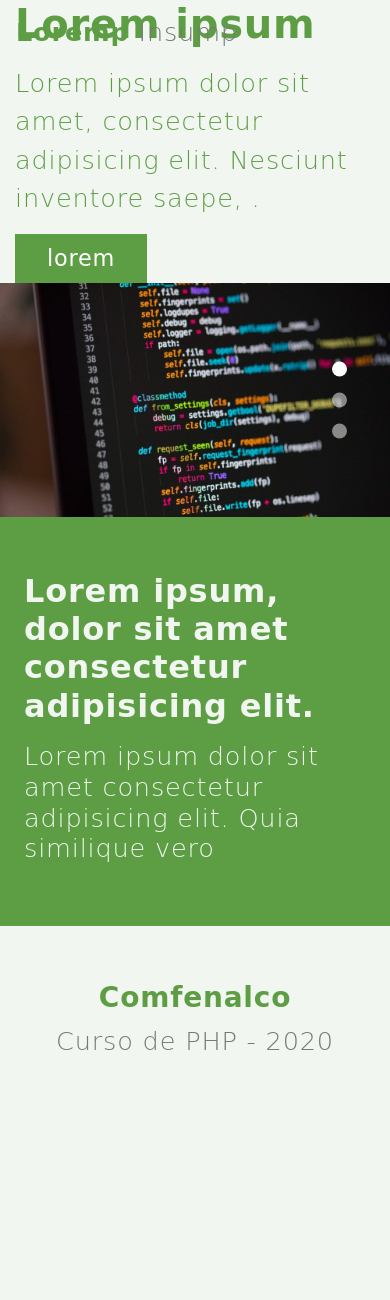
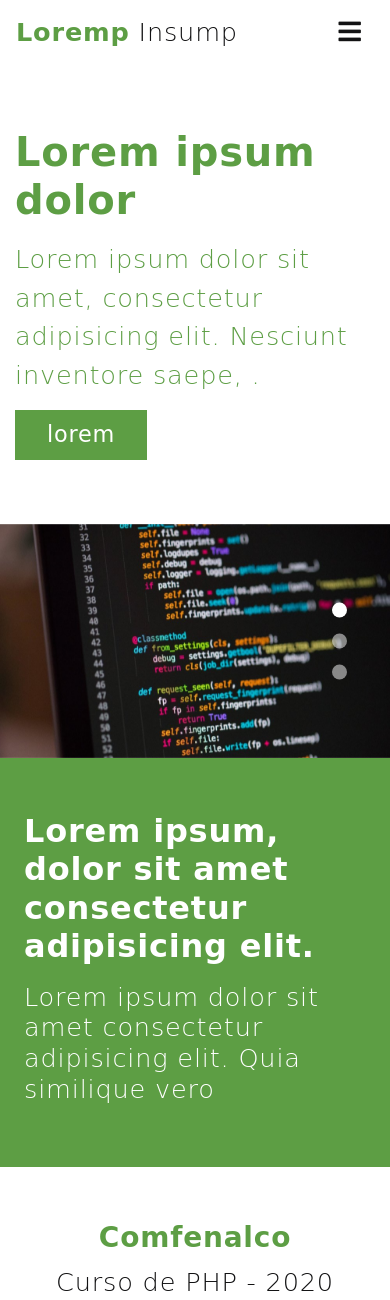
Before and after one commit to lmblanco/DiplomadoPHP, a PHP site: page / in a window 390 px wide. Shown: the top 1300 px of the page. Before the commit the page ends 1050 px from the top, so only its background shows below. Run offline with PHP 8.4, Linux system fonts and the light colour scheme; data that the repository does not hold is empty; some libraries are stand-ins or nearby versions; some web fonts are replaced.

Commit message:
proyecto

```diff
--- a/Proyecto_Final_Curso_PHP_10_12_2020/css/style.css
+++ b/Proyecto_Final_Curso_PHP_10_12_2020/css/style.css
@@ -1,7 +1,7 @@
 :root{
     --color-green: #5d9e44;
-    --color-white: #f1f6f1;
-    --color-grey: #767879;
+    --color-white: #ffffff;
+    --color-grey: #121213;
 }
 
 
@@ -46,7 +46,7 @@ h1, h2, h3{
 }
 
 .btn-primary{
-    background-color: var(--color-green) !important;
+    background-color: var(--color-green) ;
     border: 0;
     border-radius: 0;
     font-size: 1.4rem;
@@ -86,3 +86,22 @@ h1, h2, h3{
 .text-white-50{
     color: rgba(255, 255, 255, .5) !important;
 }
+
+@media (min-width: 992px) and (max-width: 1200px){
+    h1{
+        font-size: 2rem;
+    }
+    .lead, .btn-primary{
+        font-size: 1.2rem;
+    }
+}
+
+@media (max-width: 991px){
+    .navbar{
+        position: sticky;
+    }
+
+    .hero-content{
+        padding: 4rem 0;
+    }
+}
--- a/Proyecto_Final_Curso_PHP_10_12_2020/index.html
+++ b/Proyecto_Final_Curso_PHP_10_12_2020/index.html
@@ -5,35 +5,29 @@
 <!doctype html>
 <html lang="sp">
   <head>
-
     <!-- Metas Requeridos -->
     <meta charset="utf-8">
     <meta name="viewport" content="width=device-width, initial-scale=1, shrink-to-fit=no">
-
-
     <!-- Bootstrap CSS -->
     <link rel="stylesheet" href="https://maxcdn.bootstrapcdn.com/bootstrap/4.0.0/css/bootstrap.min.css" integrity="sha384-Gn5384xqQ1aoWXA+058RXPxPg6fy4IWvTNh0E263XmFcJlSAwiGgFAW/dAiS6JXm" crossorigin="anonymous">
-
     <!-- Mis Tipografias -->
     <link rel="preconnect" href="https://fonts.gstatic.com">
     <link href="https://fonts.googleapis.com/css2?family=Baloo+Chettan+2:wght@400;500&display=swap" rel="stylesheet">
-
     <!-- Mis Estilos -->
     <link rel="stylesheet" href="css/style.css">
-
-    <title>Proyecto Final</title>
+    <!-- Mis Iconos -->
+    <link rel="stylesheet" href="https://cdnjs.cloudflare.com/ajax/libs/font-awesome/5.15.1/css/all.min.css" integrity="sha512-+4zCK9k+qNFUR5X+cKL9EIR+ZOhtIloNl9GIKS57V1MyNsYpYcUrUeQc9vNfzsWfV28IaLL3i96P9sdNyeRssA==" crossorigin="anonymous" />
+    <!-- Mis Logo -->
+    <link rel="icon" type="image/png" href="img/Logo.png">
+    <title>Curso PHP - 2020</title>
   </head>
   <body>
-
     <nav class="navbar navbar-expand-lg fixed-top">
-
         <div class="container-fluid">
-
             <a class="navbar-brand lead text-grey" href="#"><span class="font-weight-bold text-green">Loremp</span> <span class="text-dark">Insump</span> </a>
-            <button class="navbar-toggler" type="button" data-toggle="collapse" data-target="#navbarSupportedContent" aria-controls="navbarSupportedContent" aria-expanded="false" aria-label="Toggle navigation">
-                <span class="navbar-toggler-icon"></span>
+            <button class="navbar-toggler btn text-dark" data-toggle="modal" data-target="#exampleModalCenter">
+              <i class="fas fa-bars lead text-dark"></i>
             </button>
-
             <div class="collapse navbar-collapse" id="navbarSupportedContent">
             <ul class="navbar-nav ml-auto">
                 <li class="nav-item">
@@ -52,13 +46,12 @@
             </div>
         </div>
     </nav>
-
     <section>
         <div class="row no-gutters">
             <div class="col-lg-4 col-md-12 d-flex">
                 <div class="container align-self-center">
                     <div class="hero-content">
-                        <h1 class="mb-3">Lorem ipsum</h1>
+                        <h1 class="mb-3">Lorem ipsum dolor</h1>
                         <p class="lead mb-3">Lorem ipsum dolor sit amet, consectetur adipisicing elit. Nesciunt inventore saepe, .</p>
                         <a href="#" class="btn btn-primary">lorem</a>
                     </div>
@@ -96,21 +89,35 @@
               <div class="col-md-3 d-flex py-6">
                 <div class="container align-self-center text-center">
                     <h3>Comfenalco</h3>
-                    <a class="lead text-dark" href="">Curso de PHP - 2020</a>
+                    <a class="lead text-dark" href="https://comfenalco-luis-miguel-blanco-carrillo-php.000webhostapp.com/" target="_blank">Curso de PHP - 2020</a>
                 </div>
               </div>
-
-
         </div>
     </section>
-
-
-
-
-
-
-
-
+    <!-- Ventana Modal del menu en la version Movil -->
+    <div class="modal fade bg-dark" id="exampleModalCenter" tabindex="-1" role="dialog" aria-labelledby="exampleModalCenterTitle" aria-hidden="true">
+      <div class="modal-dialog modal-dialog-centered" role="document">
+        <div class="modal-content bg-dark border-0">
+          <div class="modal-header mx-auto border-bottom-0">
+            <h2 class="modal-title text-light" id="exampleModalLongTitle">Menú</h2>
+            <!-- <button type="button" class="close" data-dismiss="modal" aria-label="Close">
+              <span aria-hidden="true">&times;</span>
+            </button> -->
+          </div>
+          <div class="modal-body">
+            <ul class="list-unstylead text-center">
+              <li class="mb-5"><a href="#" class="display-4 text-light">Lorem 1</a></li>
+              <li class="mb-5"><a href="#" class="display-4 text-light">Lorem 2</a></li>
+              <li class="mb-5"><a href="#" class="display-4 text-light">Lorem 3</a></li>
+              <li class="mb-5"><a href="#" class="display-4 text-light">Lorem 4</a></li>
+            </ul>
+          </div>
+          <div class="modal-footer mx-auto border-top-0">
+            <button type="button" class="btn btn-primary bg-dark text-green" data-dismiss="modal">Cerrar</button>
+          </div>
+        </div>
+      </div>
+    </div>
     <!-- jQuery first, then Popper.js, then Bootstrap JS -->
     <script src="https://cdnjs.cloudflare.com/ajax/libs/jquery/3.5.1/jquery.min.js" integrity="sha512-bLT0Qm9VnAYZDflyKcBaQ2gg0hSYNQrJ8RilYldYQ1FxQYoCLtUjuuRuZo+fjqhx/qtq/1itJ0C2ejDxltZVFg==" crossorigin="anonymous"></script>
     <script src="https://cdnjs.cloudflare.com/ajax/libs/popper.js/1.12.9/umd/popper.min.js" integrity="sha384-ApNbgh9B+Y1QKtv3Rn7W3mgPxhU9K/ScQsAP7hUibX39j7fakFPskvXusvfa0b4Q" crossorigin="anonymous"></script>
```
Also changed, not shown: Proyecto_Final_Curso_PHP_10_12_2020/img/Logo.png (added), Proyecto_Final_Curso_PHP_10_12_2020/vistas/curso.html (added), Proyecto_Final_Curso_PHP_10_12_2020/vistas/hobbies.html (added), Proyecto_Final_Curso_PHP_10_12_2020/vistas/perfil.html (added).
